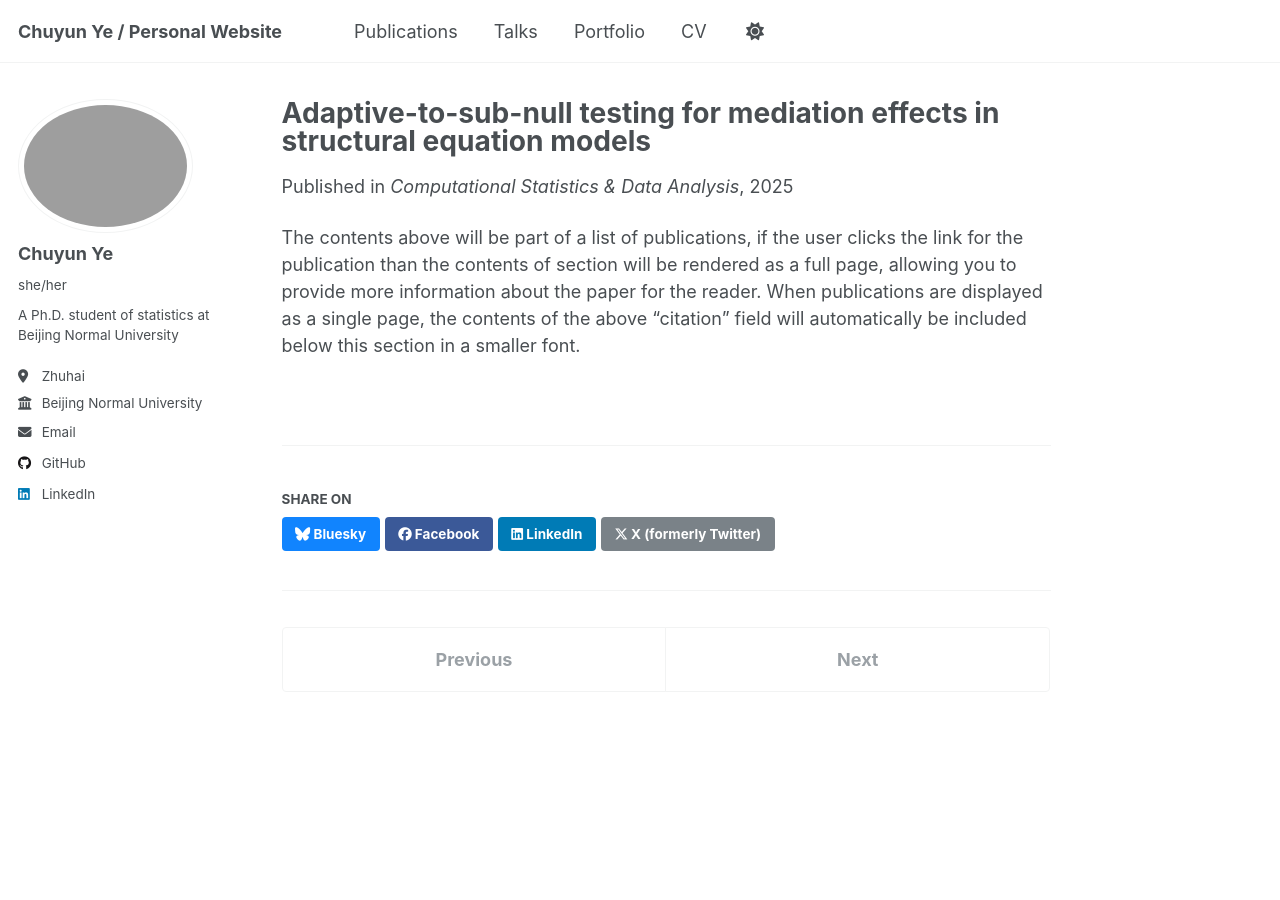
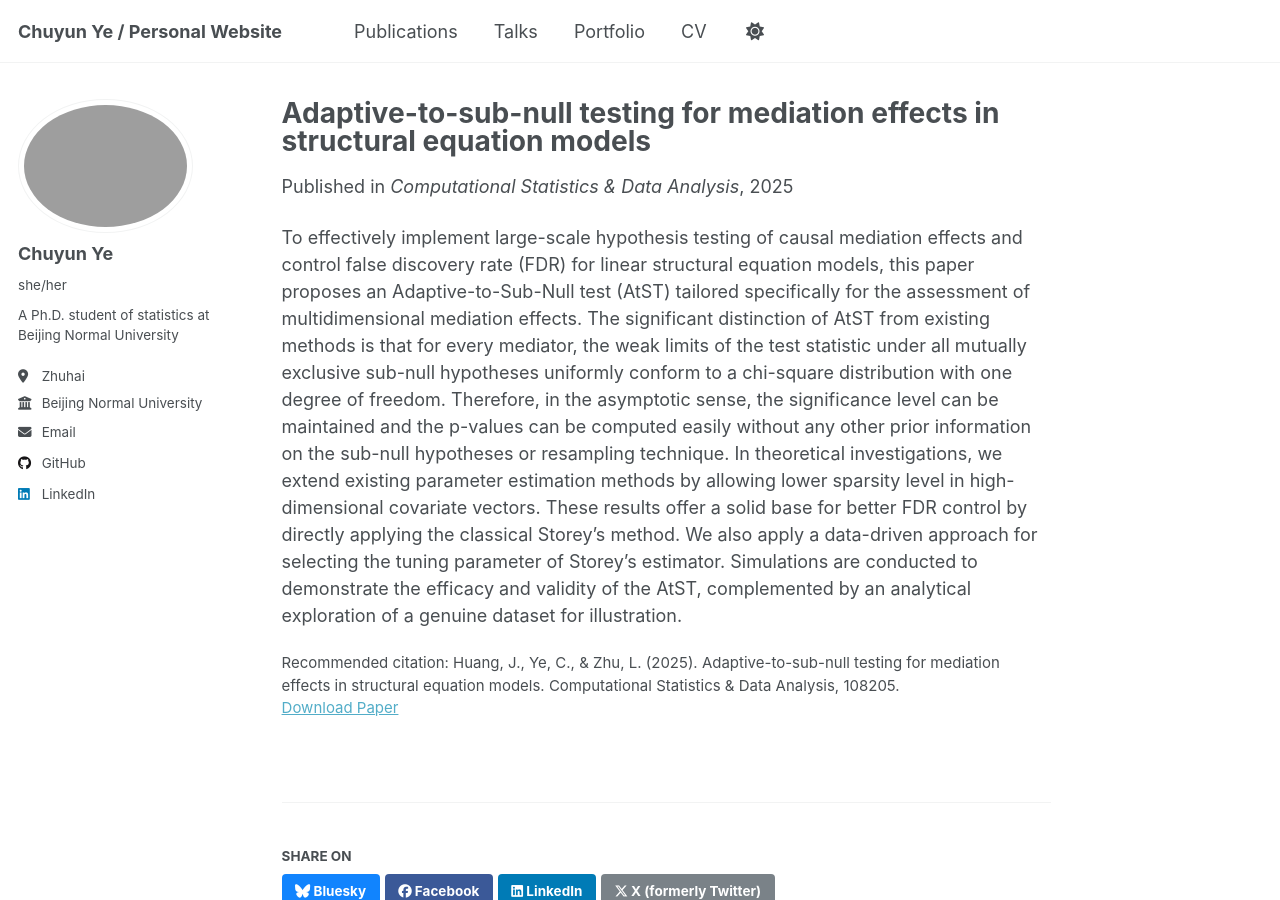
Before and after one commit to ChuyunYe/ChuyunYe.github.io, a Jekyll site: the page built from _publications/2025-05-20-paper-title-number-2.md, in a window 1280 px wide and 900 px high. Built offline with Jekyll 4.4.1, drawn with Linux system fonts in a browser that asks for light colours.

Commit message:
Update 2025-05-20-paper-title-number-2.md

```diff
--- a/_publications/2025-05-20-paper-title-number-2.md
+++ b/_publications/2025-05-20-paper-title-number-2.md
@@ -7,6 +7,7 @@ excerpt: 'Adaptively test the mediation effect in SEMs.'
 date: 2025-05-20
 venue: 'Computational Statistics & Data Analysis'
 paperurl: 'https://www.sciencedirect.com/science/article/abs/pii/S0167947325000817'
+citation: Huang, J., Ye, C., & Zhu, L. (2025). Adaptive-to-sub-null testing for mediation effects in structural equation models. Computational Statistics & Data Analysis, 108205.
 ---
 
-The contents above will be part of a list of publications, if the user clicks the link for the publication than the contents of section will be rendered as a full page, allowing you to provide more information about the paper for the reader. When publications are displayed as a single page, the contents of the above "citation" field will automatically be included below this section in a smaller font.
+To effectively implement large-scale hypothesis testing of causal mediation effects and control false discovery rate (FDR) for linear structural equation models, this paper proposes an Adaptive-to-Sub-Null test (AtST) tailored specifically for the assessment of multidimensional mediation effects. The significant distinction of AtST from existing methods is that for every mediator, the weak limits of the test statistic under all mutually exclusive sub-null hypotheses uniformly conform to a chi-square distribution with one degree of freedom. Therefore, in the asymptotic sense, the significance level can be maintained and the p-values can be computed easily without any other prior information on the sub-null hypotheses or resampling technique. In theoretical investigations, we extend existing parameter estimation methods by allowing lower sparsity level in high-dimensional covariate vectors. These results offer a solid base for better FDR control by directly applying the classical Storey's method. We also apply a data-driven approach for selecting the tuning parameter of Storey's estimator. Simulations are conducted to demonstrate the efficacy and validity of the AtST, complemented by an analytical exploration of a genuine dataset for illustration.
```
